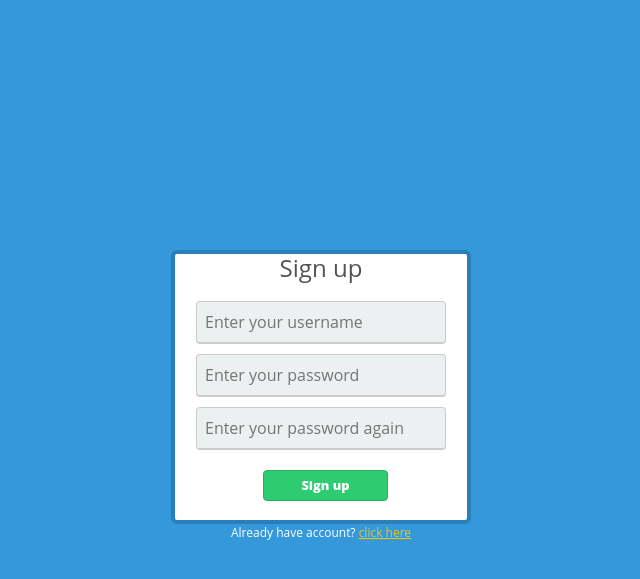
After one commit to ArcaneIrvine/artificial_intelligent_chatbot_application, a Flask app: page /signup in a window 1280 px wide. The commit adds this page. Shown: the top 579 px of the page, without its empty margins (319-959 px from the left). Run offline with Flask 2, Linux system fonts and the light colour scheme; parts of the project's set-up code (start-up, migrations or seed data) failed here and were passed over; some libraries are stand-ins or nearby versions.

Commit message:
added signup page with flash function incase user doesnt meet the signup requirements.

```diff
--- a/app.py
+++ b/app.py
@@ -1,13 +1,39 @@
-from flask import Flask, render_template, request, url_for
+import os
+from flask import Flask, render_template, request, url_for, flash
 from ChatBot import chat
 
 # application
 app = Flask(__name__)
+app.secret_key = os.urandom(12).hex()
 
 
 @app.route("/", methods=["POST", "GET"])
 def welcome():
-    return render_template("login.html")
+    return render_template("signup.html")
+
+
+@app.route("/signup", methods=["POST", "GET"])
+def signup():
+    if request.method == "POST":
+        usrn = request.form["username"]
+        psw1 = request.form["password1"]
+        psw2 = request.form["password2"]
+
+        # check if passwords match
+        if psw1 != psw2:
+            flash('Passwords do not match', category='error')
+        elif len(psw1) < 4:
+            flash('Password must be at least 4 characters', category='error')
+        elif len(usrn) < 2:
+            flash('username must be more than 2 characters', category='error')
+        else:
+            flash('signed up successfully!', category='success')
+            # add user to database
+            pass
+
+        return render_template("signup.html")
+    else:
+        return render_template("signup.html")
 
 
 @app.route("/login", methods=["POST", "GET"])
@@ -15,14 +41,14 @@ def login():
     if request.method == "POST":
         usrn = request.form["username"]
         psw = request.form["password"]
-        return render_template("index.html")
+        return render_template("chat.html")
     else:
         return render_template("login.html")
 
 
 @app.route("/chat")
 def chat():
-    return render_template("index.html")
+    return render_template("chat.html")
 
 
 if __name__ == "__main__":
--- a/templates/login.html
+++ b/templates/login.html
@@ -79,13 +79,12 @@
   <div id="absoluteCenteredDiv">
     <form action="/login" method="POST">
         <div class="box">
-            <h1>Welcome! please log in</h1>
+            <h1>Log in</h1>
             <input class="username" type="text" name="username" placeholder="Enter your username">
             <input class="username" type="password" name="password" placeholder="Enter your password">
             <button class="button" type="submit">log in</button>
         </div>
     </form>
   </div>
-
 </body>
 </html>
--- /dev/null
+++ b/templates/signup.html
@@ -0,0 +1,139 @@
+<!DOCTYPE html>
+<html lang="en">
+<head>
+    <meta charset="UTF-8">
+    <link
+      rel="stylesheet"
+      href="https://stackpath.bootstrapcdn.com/bootstrap/4.4.1/css/bootstrap.min.css"
+      integrity="sha384-Vkoo8x4CGsO3+Hhxv8T/Q5PaXtkKtu6ug5TOeNV6gBiFeWPGFN9MuhOf23Q9Ifjh"
+      crossorigin="anonymous"
+    />
+    <link
+      rel="stylesheet"
+      href="https://stackpath.bootstrapcdn.com/font-awesome/4.7.0/css/font-awesome.min.css"
+      crossorigin="anonymous"
+    />
+
+    <script
+      src="https://code.jquery.com/jquery-3.2.1.slim.min.js"
+      integrity="sha384-KJ3o2DKtIkvYIK3UENzmM7KCkRr/rE9/Qpg6aAZGJwFDMVNA/GpGFF93hXpG5KkN"
+      crossorigin="anonymous"
+    ></script>
+    <script
+      src="https://cdnjs.cloudflare.com/ajax/libs/popper.js/1.12.9/umd/popper.min.js"
+      integrity="sha384-ApNbgh9B+Y1QKtv3Rn7W3mgPxhU9K/ScQsAP7hUibX39j7fakFPskvXusvfa0b4Q"
+      crossorigin="anonymous"
+    ></script>
+    <script
+      src="https://maxcdn.bootstrapcdn.com/bootstrap/4.0.0/js/bootstrap.min.js"
+      integrity="sha384-JZR6Spejh4U02d8jOt6vLEHfe/JQGiRRSQQxSfFWpi1MquVdAyjUar5+76PVCmYl"
+      crossorigin="anonymous"
+    ></script>
+
+    <style>
+        body{
+          font-family: 'Open Sans', sans-serif;
+          background:#3498db;
+          margin: 0 auto 0 auto;
+          width:100%;
+          text-align:center;
+          margin: 20px 0px 20px 0px;
+        }
+        p{
+          font-size:12px;
+          text-decoration: none;
+          color:#ffffff;
+        }
+        h1{
+          font-size:1.5em;
+          color:#525252;
+        }
+        .box{
+          background:white;
+          width:300px;
+          border-radius:6px;
+          margin: 0 auto 0 auto;
+          padding:0px 0px 70px 0px;
+          border: #2980b9 4px solid;
+        }
+        .username{
+          background:#ecf0f1;
+          border: #ccc 1px solid;
+          border-bottom: #ccc 2px solid;
+          padding: 8px;
+          width:250px;
+          color:#AAAAAA;
+          margin-top:10px;
+          font-size:1em;
+          border-radius:4px;
+        }
+        .button{
+          display:inline-block;
+          background:#2ecc71;
+          width:125px;
+          padding-top:5px;
+          padding-bottom:5px;
+          color:white;
+          border-radius:4px;
+          border: #27ae60 1px solid;
+          margin-top:20px;
+          margin-bottom:20px;
+          float:left;
+          margin-left:88px;
+          font-weight:800;
+          font-size:0.8em;
+        }
+        .button:hover{
+          background:#2CC06B;
+        }
+        .fpwd{
+            color:#f1c40f;
+            text-decoration: underline;
+        }
+       #absoluteCenteredDiv {
+           position: absolute;
+            top:0;
+            bottom: 0;
+            left: 0;
+            right: 0;
+           margin: auto;
+           width: 400px;
+           height: 300px;
+           text-align: center;
+       }
+    </style>
+  <title>signup</title>
+</head>
+    {% with messages = get_flashed_messages(with_categories=true) %} {% if
+    messages %} {% for category, message in messages %} {% if category ==
+    'error' %}
+    <div class="alert alert-danger alter-dismissable fade show" role="alert">
+      {{ message }}
+      <button type="button" class="close" data-dismiss="alert">
+        <span aria-hidden="true">&times;</span>
+      </button>
+    </div>
+    {% else %}
+    <div class="alert alert-success alter-dismissable fade show" role="alert">
+      {{ message }}
+      <button type="button" class="close" data-dismiss="alert">
+        <span aria-hidden="true">&times;</span>
+      </button>
+    </div>
+    {% endif %} {% endfor %} {% endif %} {% endwith %}
+<body>
+  <div id="absoluteCenteredDiv">
+    <form action="/signup" method="POST">
+        <div class="box">
+            <h1>Sign up</h1>
+            <input class="username" type="text" name="username" placeholder="Enter your username">
+            <input class="username" type="password" name="password1" placeholder="Enter your password">
+            <input class="username" type="password" name="password2" placeholder="Enter your password again">
+            <button class="button" type="submit">Sign up</button>
+        </div>
+    </form>
+        <p>Already have account? <a class="fpwd" href="/login">click here</a></p>
+  </div>
+
+</body>
+</html>
```
Also changed, not shown: templates/chat.html (renamed from templates/index.html).
